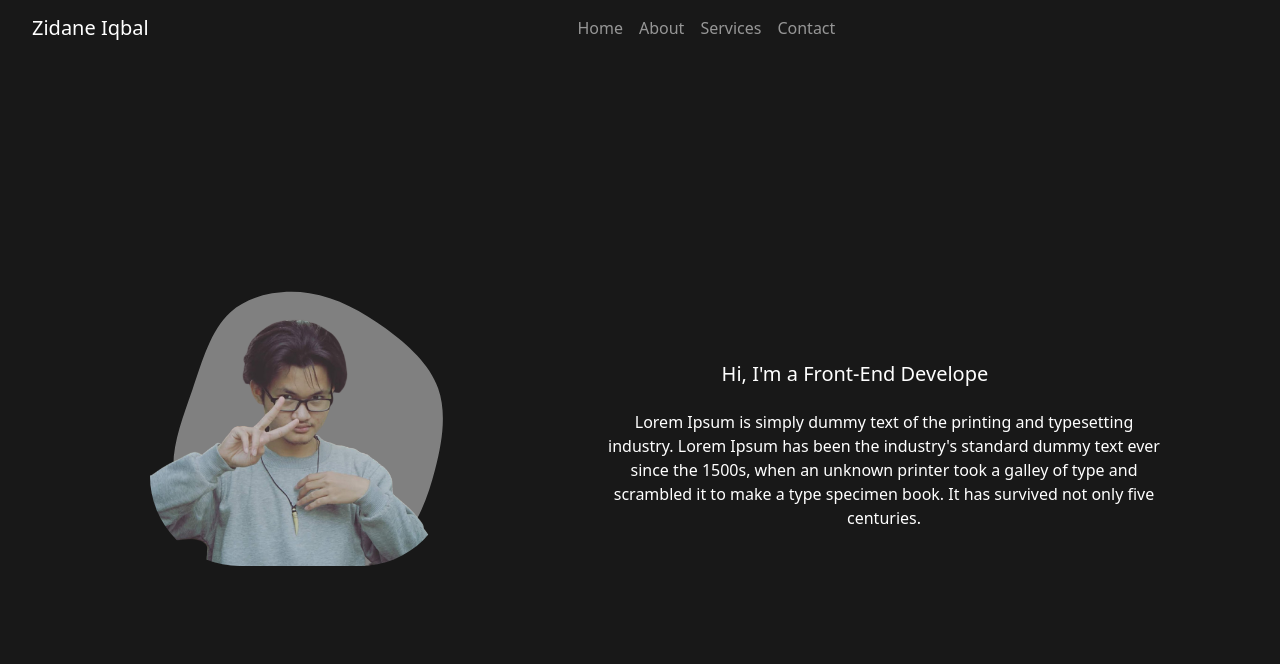
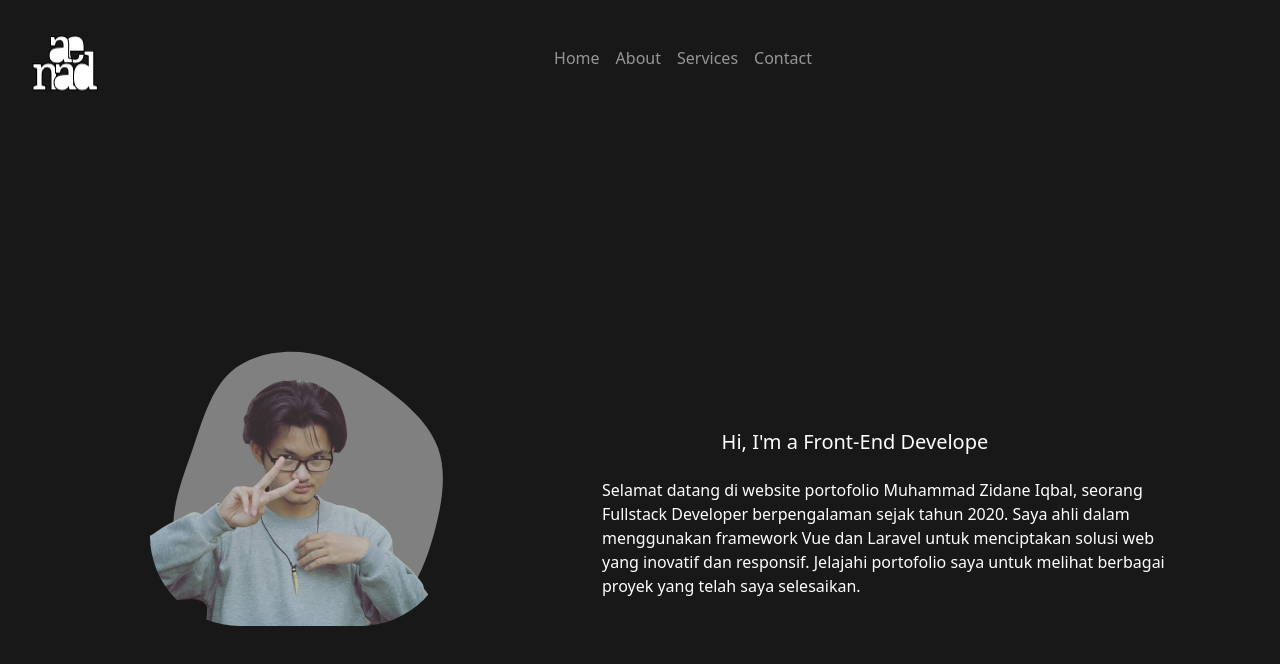
Before and after one commit to zidaneiqbal/portofolio, a Vue app: page / in a window 1280 px wide. Shown: the top 664 px of the page. Built offline with nearby package versions, Linux system fonts and the light colour scheme; no server answers; the database is empty.

Commit message:
[Update] Logo

```diff
--- a/src/components/Navbar.vue
+++ b/src/components/Navbar.vue
@@ -1,6 +1,14 @@
 <template>
   <nav class="navbar navbar-expand-lg navbar-dark bg-dark full-width">
-    <a class="navbar-brand" href="#">Zidane Iqbal</a>
+    <a class="navbar-brand" href="#">
+      <img
+        alt="Brand Logo"
+        class="text-center"
+        src="@/assets/aenaD.png"
+        width="70"
+        height="90"
+      />
+    </a>
     <button
       class="navbar-toggler"
       type="button"
--- a/src/views/IndexView.vue
+++ b/src/views/IndexView.vue
@@ -11,36 +11,22 @@
           width="300"
           height="300"
         />
-        <!-- <span class="position-absolute" style="z-index: -10; top: 0; left: 0">
-          <svg
-            width="325"
-            height="325"
-            viewBox="0 0 200 200"
-            xmlns="http://www.w3.org/2000/svg"
-          >
-            <path
-              fill="#F2F4F8"
-              d="M44.9,-61.7C59,-51.4,72,-39.5,77.3,-24.8C82.5,-10,80.1,7.6,75.4,25.4C70.8,43.1,64.1,61.1,51.2,73.4C38.3,85.7,19.1,92.3,-0.1,92.4C-19.3,92.5,-38.5,86,-54.4,74.7C-70.2,63.3,-82.6,47.1,-85.1,29.9C-87.6,12.7,-80.2,-5.5,-73.9,-23.8C-67.7,-42.1,-62.6,-60.6,-50.5,-71.6C-38.3,-82.5,-19.2,-85.9,-1.9,-83.3C15.3,-80.6,30.7,-72,44.9,-61.7Z"
-              transform="translate(100 100)"
-            />
-          </svg>
-        </span> -->
       </header>
     </div>
-    <div class="col-12 col-md-6 col-sm-12 about-me text-center">
-      <h5>
+    <div class="col-12 col-md-6 col-sm-12 about-me">
+      <h5 class="text-center">
         Hi, I'm a
         <span class="typed-text">{{ typeValue }}</span>
         <span class="blinking-cursor">|</span>
         <span class="cursor" :class="{ typing: typeStatus }">&nbsp;</span>
       </h5>
-      <p>
-        Lorem Ipsum is simply dummy text of the printing and typesetting
-        industry. Lorem Ipsum has been the industry's standard dummy text ever
-        since the 1500s, when an unknown printer took a galley of type and
-        scrambled it to make a type specimen book. It has survived not only five
-        centuries.
-      </p>
+      <span class="text-justify">
+        Selamat datang di website portofolio Muhammad Zidane Iqbal, seorang
+        Fullstack Developer berpengalaman sejak tahun 2020. Saya ahli dalam
+        menggunakan framework Vue dan Laravel untuk menciptakan solusi web yang
+        inovatif dan responsif. Jelajahi portofolio saya untuk melihat berbagai
+        proyek yang telah saya selesaikan.
+      </span>
     </div>
   </div>
 </template>
```
Also changed, not shown: src/assets/aenaD.png (added), 1 other file (tests, documents, lock files or other folders).
